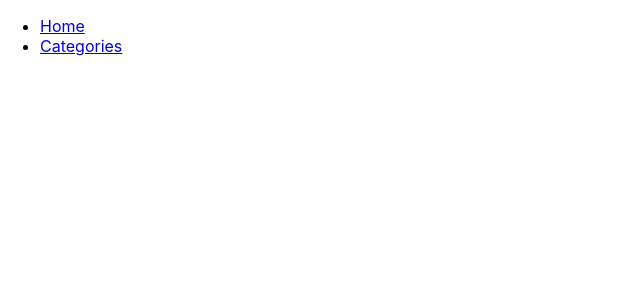
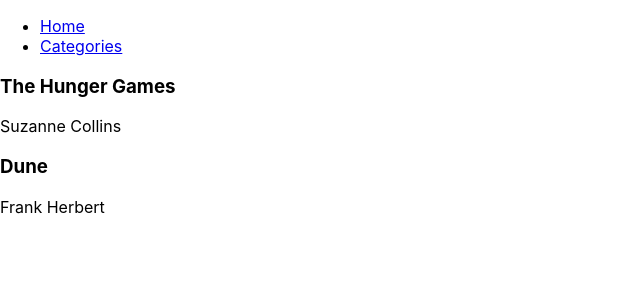
Before and after one commit to MarcoDDM/bookstore, a React (Create React App) app: page / in a window 1280 px wide. Shown: the top 300 px of the page, without its empty margins (0-640 px from the left). Built offline with nearby package versions, Linux system fonts and the light colour scheme.

Commit message:
Add props to Books component

```diff
--- a/src/components/Books.js
+++ b/src/components/Books.js
@@ -1,10 +1,16 @@
 import React from 'react';
+import PropTypes from 'prop-types';
 
-const Books = () => {
+const Books = ({ title, author }) => (
   <div>
-    <h3>Title</h3>
-    <p>Author</p>
-  </div>;
+    <h3>{title}</h3>
+    <p>{author}</p>
+  </div>
+);
+
+Books.propTypes = {
+  title: PropTypes.string.isRequired,
+  author: PropTypes.string.isRequired,
 };
 
 export default Books;
```
